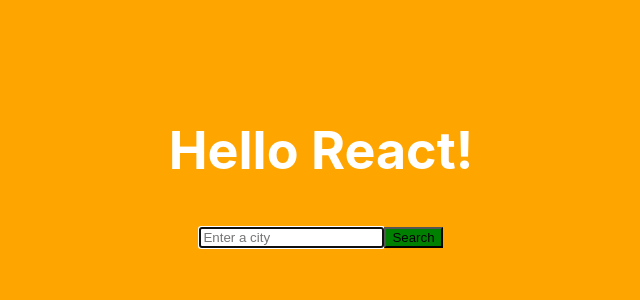
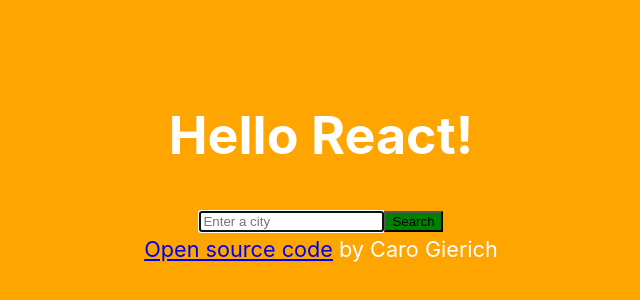
Before and after one commit to OlgaMilemis/weather-app, a React (Create React App) app: page / in a window 1280 px wide. Shown: the part 234-534 px from the top of the page, without its empty margins (319-959 px from the left). Built offline with nearby package versions, Linux system fonts and the light colour scheme.

Commit message:
added GitHub link

```diff
--- a/src/App.js
+++ b/src/App.js
@@ -1,5 +1,6 @@
 import "./App.css";
 import Weather from "./Weather";
+import Footer from "./Footer";
 
 export default function App() {
   return (
@@ -7,6 +8,7 @@
       <header className="App-header">
         <h1>Hello React!</h1>
         <Weather city="Paris" />
+        <Footer />
       </header>
     </div>
   );
--- a/src/Weather.js
+++ b/src/Weather.js
@@ -1,5 +1,6 @@
 import React, { useState } from "react";
 import axios from "axios";
+
 import "./Weather.css";
 
 export default function Search() {
--- a/src/footer.js
+++ b/src/footer.js
@@ -1,13 +1,21 @@
 import React from "react";
 import "./Weather.css";
+
 export default function Footer() {
   return (
     <footer className="footer">
-      <a href="" rel="noreferrer" target="_blank">
-        Open source code
-      </a>
-      {" https://github.com/OlgaMilemis/weather-app"}
-      by Caro Gierich
+      <small>
+        {" "}
+        <a
+          href="https://github.com/OlgaMilemis/weather-app"
+          rel="noreferrer"
+          target="_blank"
+        >
+          Open source code
+        </a>{" "}
+        {""}
+        by Caro Gierich{" "}
+      </small>
     </footer>
   );
 }
```
